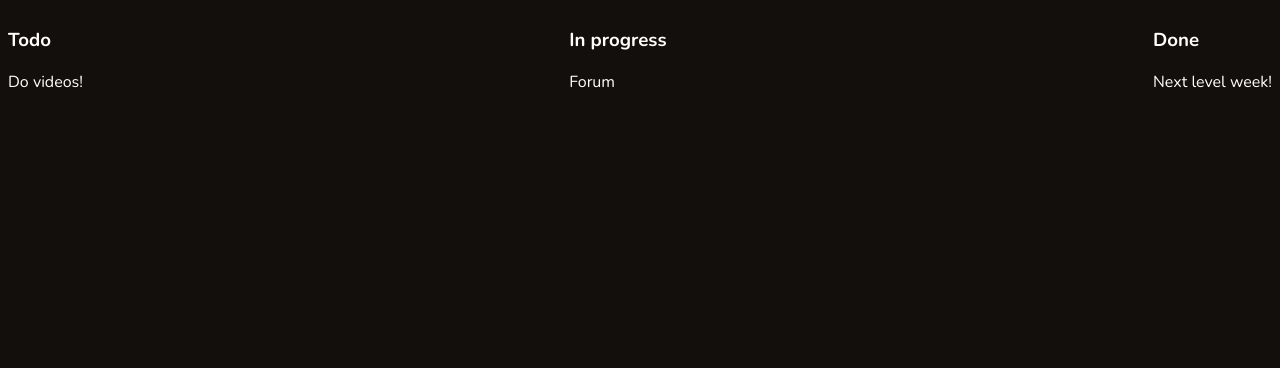
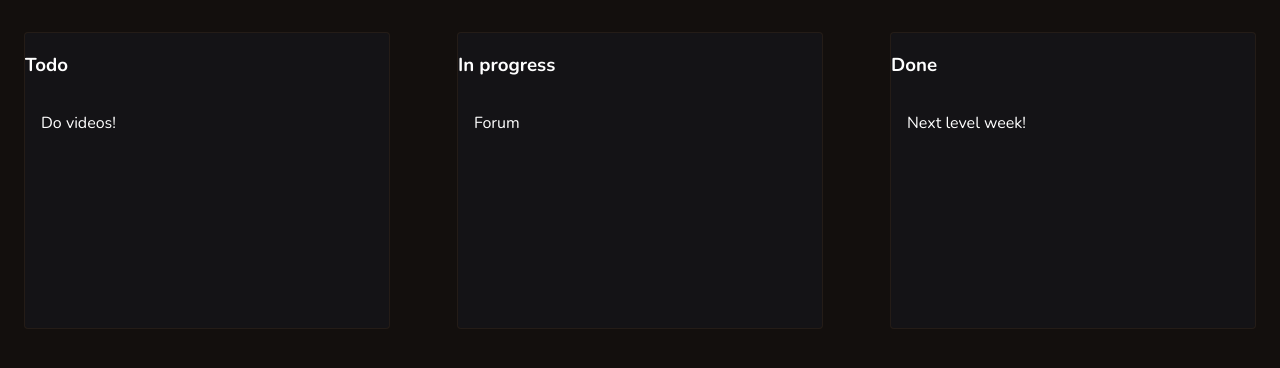
Before and after one commit to diogosalesdev/drag-and-drop, a plain HTML site: page index.html in a window 1280 px wide. Drawn offline with nearby package versions, Linux system fonts and the light colour scheme.

Commit message:
Finalized BoxCards Styling

```diff
--- a/style.css
+++ b/style.css
@@ -9,5 +9,27 @@ body {
 
 .boards {
   display: flex;
-    justify-content: space-between;
+  justify-content: space-between;
+
+  margin-top: 32px;
 }
+
+.board {
+  background: #141316;
+  border: 1px solid #FD951F11;
+  border-radius: 4px;
+
+  margin: 0 16px;
+}
+
+.h3 {
+  padding: 16px;
+  margin: 0;
+  color: #FD951Fcc;
+}
+
+.dropzone {
+  padding: 16px;
+  min-width: 332px;
+  min-height: 200px;
+}
```
